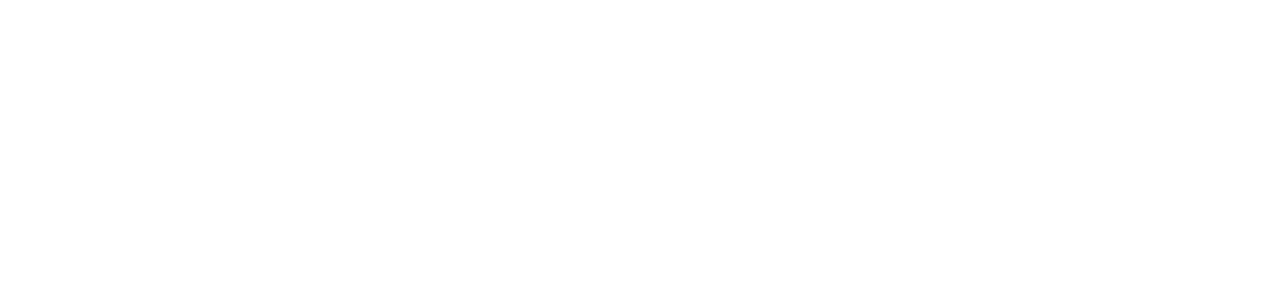
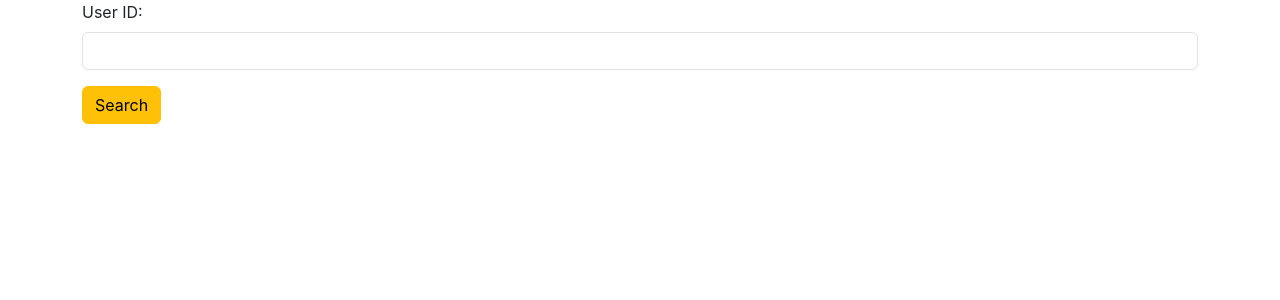
Before and after one commit to sharon923/Blog-app, a React (Create React App) app: page /viewblog in a window 1280 px wide. Before the commit this address had no page. Shown: the top 300 px of the page. Built offline with nearby package versions, Linux system fonts and the light colour scheme.

Commit message:
viewing my blogs

```diff
--- a/src/App.js
+++ b/src/App.js
@@ -3,6 +3,7 @@ import './App.css';
 import { BrowserRouter, Route, Routes } from 'react-router-dom';
 import AddBlog from './components/AddBlog';
 import ViewBlog from './components/ViewBlog';
+import ViewMyBlog from './components/ViewMyBlog';
 
 function App() {
   return (
@@ -10,6 +11,7 @@ function App() {
     <Routes>
       <Route path = 'add' element={<AddBlog/>}/>
       <Route path = 'view' element={<ViewBlog/>}/>
+      <Route path = 'viewblog' element={<ViewMyBlog/>}/>
     </Routes>
     </BrowserRouter>
   );
--- /dev/null
+++ b/src/components/ViewMyBlog.jsx
@@ -0,0 +1,74 @@
+import axios from 'axios'
+import React, { useState } from 'react'
+
+const ViewMyBlog = () => {
+
+    const[inputData, changeInputData]= useState({
+        "userId" : ""
+
+    })
+
+    const[result, changeResult] = useState([])
+
+    const inputHandler=(event)=>{
+         changeInputData({...inputData,[event.target.name]:event.target.value})
+    }
+
+    const readValue=()=>{
+        console.log(inputData)
+        axios.post("http://127.0.0.1:8000/blog/viewmyblog/",inputData).then(
+            (response)=>{
+                changeResult(response.data)
+            }
+        )
+    }
+  return (
+    <div>
+
+
+<div class="container">
+        <div class="row">
+            <div class="col col-12 col-sm-12 col-md-12 col-lg-12 col-xl-12 col-xxl-12">
+                <div class="row g-3">
+                    <div class="col col-12 col-sm-12 col-md-12 col-lg-12 col-xl-12 col-xxl-12">
+                        <label for="" class="form-label">User ID:</label>
+                        <input type="text" class="form-control" name='userId' value={inputData.userId} onChange={inputHandler}></input>
+                    </div>
+                    <div class="col col-12 col-sm-12 col-md-12 col-lg-12 col-xl-12 col-xxl-12">
+                        <button onClick={readValue} class="btn btn-warning">Search</button>
+                    </div>
+                </div>
+            </div>
+        </div>
+        <br></br>
+
+
+        {result.map(
+            (value, i)=>{
+                return <div className="row">
+                <div className="col col-12 col-sm-12 col-md-12 col-lg-12 col-xl-12 col-xxl-12">
+                    <div className="row g-3">
+                    <div className="col col-12 col-sm-12 col-md-12 col-lg-12 col-xl-12 col-xxl-12">
+
+<div class="card">
+<h5 class="card-header">{value.userId}</h5>
+<div class="card-body">
+<p class="card-text">{value.title}</p>
+<p class="card-text">{value.message}</p>
+
+</div>
+</div>
+
+</div>
+
+                    </div>
+                </div>
+            </div>
+            }
+        )}
+    </div>
+    </div>
+  )
+}
+
+export default ViewMyBlog
```
